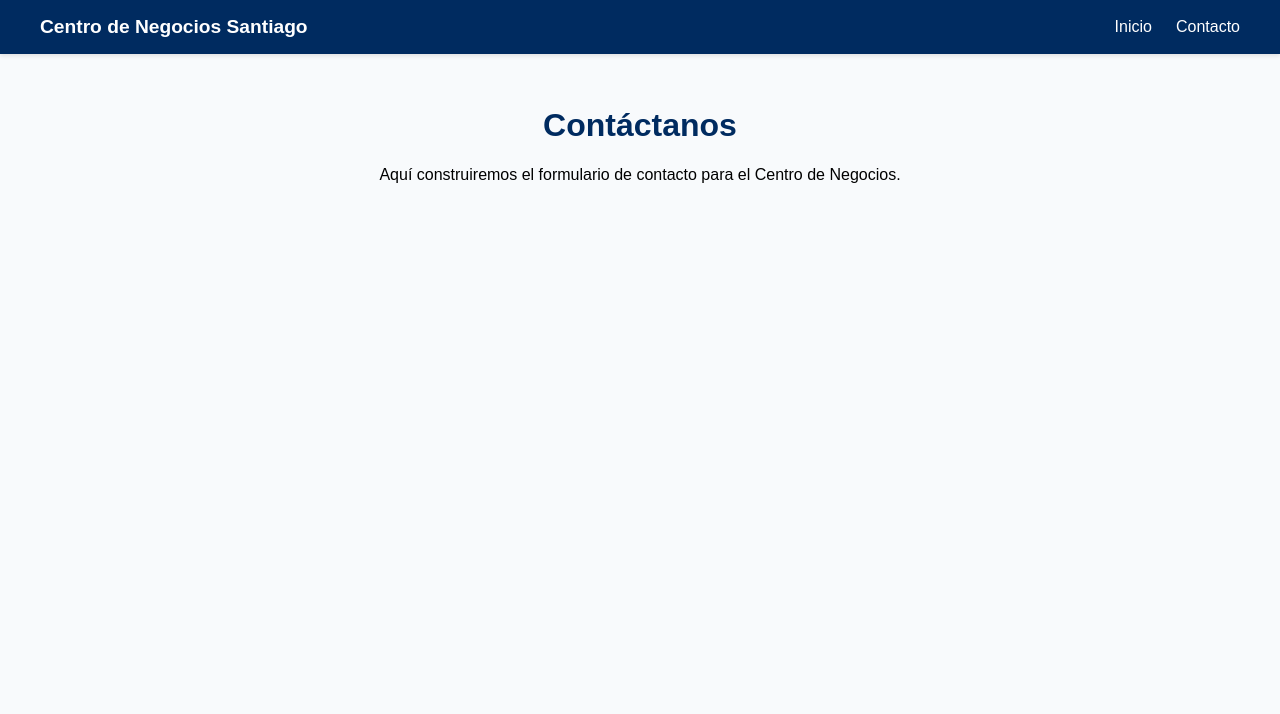
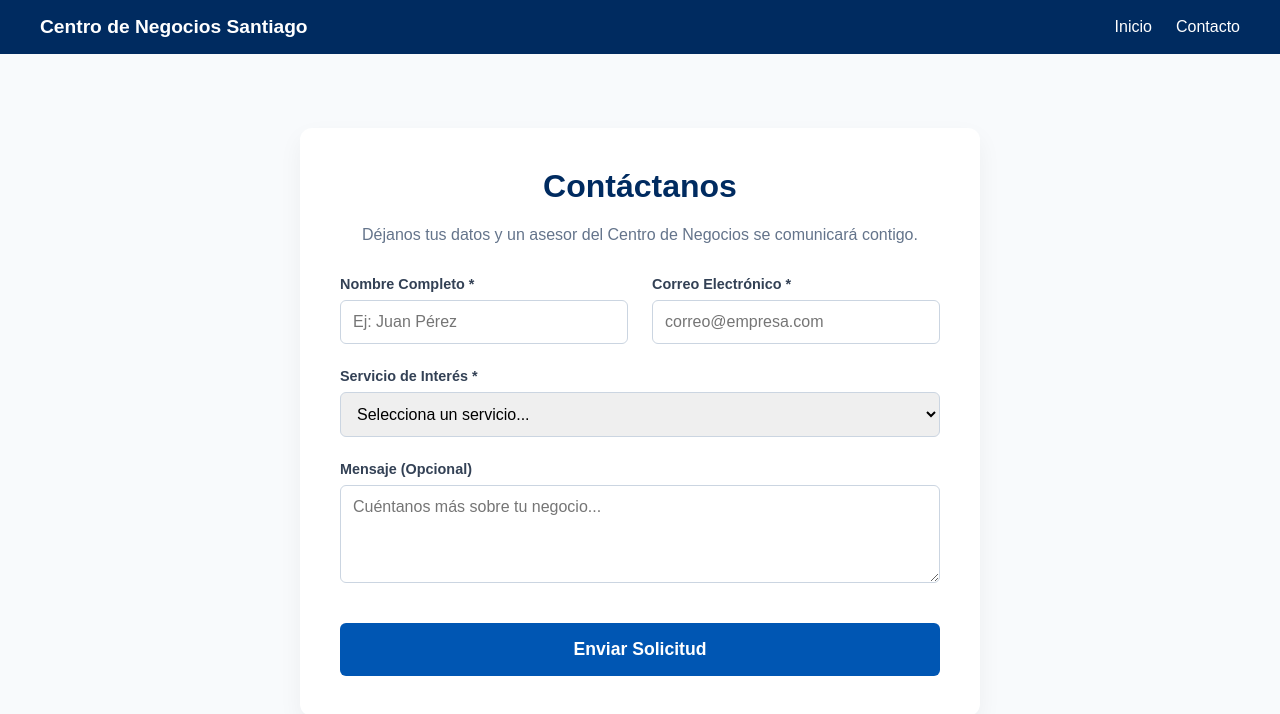
Before and after one commit to tomaslopez624/EVA3_TOMAS_LOPEZ_FRANULIC, a Vue app: page /contacto in a window 1280 px wide. Shown: the top 714 px of the page. Built offline with nearby package versions, Linux system fonts and the light colour scheme.

Commit message:
feat: crear vista de contacto dinámica que captura parámetros de la URL

```diff
--- a/src/views/ContactoView.vue
+++ b/src/views/ContactoView.vue
@@ -1,22 +1,168 @@
 <script setup>
+import { ref, onMounted } from 'vue'
+import { useRoute } from 'vue-router'
+
+const route = useRoute()
+
+// Variables reactivas para guardar los datos del formulario
+const formulario = ref({
+  nombre: '',
+  email: '',
+  servicio: '',
+  mensaje: ''
+})
+
+// Cuando la vista carga, revisamos si viene un servicio por la URL
+onMounted(() => {
+  if (route.query.servicio) {
+    formulario.value.servicio = route.query.servicio
+  }
+})
+
+// Función para simular el envío y aplicar validación básica (Punto 10)
+const enviarMensaje = () => {
+  if (!formulario.value.nombre || !formulario.value.email || !formulario.value.servicio) {
+    alert('Por favor, completa todos los campos obligatorios.')
+    return
+  }
+
+  // Aquí a futuro se conectaría con el backend/API
+  alert(`¡Gracias ${formulario.value.nombre}! Hemos recibido tu solicitud para el servicio de: ${formulario.value.servicio}.`)
+
+  // Limpiar el formulario
+  formulario.value = { nombre: '', email: '', servicio: '', mensaje: '' }
+}
 </script>
 
 <template>
-  <main class="contenedor">
-    <h1>Contáctanos</h1>
-    <p>Aquí construiremos el formulario de contacto para el Centro de Negocios.</p>
+  <main class="contenedor-contacto">
+    <div class="formulario-card">
+      <h1>Contáctanos</h1>
+      <p>Déjanos tus datos y un asesor del Centro de Negocios se comunicará contigo.</p>
+
+      <form @submit.prevent="enviarMensaje" class="form-grid">
+
+        <div class="campo">
+          <label for="nombre">Nombre Completo *</label>
+          <input type="text" id="nombre" v-model="formulario.nombre" required placeholder="Ej: Juan Pérez" />
+        </div>
+
+        <div class="campo">
+          <label for="email">Correo Electrónico *</label>
+          <input type="email" id="email" v-model="formulario.email" required placeholder="correo@empresa.com" />
+        </div>
+
+        <div class="campo ancho-completo">
+          <label for="servicio">Servicio de Interés *</label>
+          <select id="servicio" v-model="formulario.servicio" required>
+            <option value="" disabled>Selecciona un servicio...</option>
+            <option value="Asesoría Financiera">Asesoría Financiera</option>
+            <option value="Marketing Digital">Marketing Digital</option>
+            <option value="Formalización de Empresas">Formalización de Empresas</option>
+            <option value="Innovación">Innovación</option>
+          </select>
+        </div>
+
+        <div class="campo ancho-completo">
+          <label for="mensaje">Mensaje (Opcional)</label>
+          <textarea id="mensaje" v-model="formulario.mensaje" rows="4" placeholder="Cuéntanos más sobre tu negocio..."></textarea>
+        </div>
+
+        <button type="submit" class="btn-enviar ancho-completo">Enviar Solicitud</button>
+      </form>
+    </div>
   </main>
 </template>
 
 <style scoped>
-.contenedor {
-  padding: 2rem;
-  max-width: 1200px;
-  margin: 0 auto;
-  text-align: center;
-  font-family: Arial, sans-serif;
+.contenedor-contacto {
+  padding: 3rem 1rem;
+  display: flex;
+  justify-content: center;
+  align-items: center;
+  min-height: 80vh;
+  background-color: #f8fafc;
 }
+
+.formulario-card {
+  background-color: white;
+  padding: 2.5rem;
+  border-radius: 12px;
+  box-shadow: 0 10px 25px rgba(0,0,0,0.05);
+  width: 100%;
+  max-width: 600px;
+}
+
 h1 {
   color: #002b60;
+  text-align: center;
+  margin-top: 0;
+}
+
+p {
+  text-align: center;
+  color: #64748b;
+  margin-bottom: 2rem;
+}
+
+.form-grid {
+  display: grid;
+  grid-template-columns: 1fr 1fr;
+  gap: 1.5rem;
+}
+
+.campo {
+  display: flex;
+  flex-direction: column;
+}
+
+.ancho-completo {
+  grid-column: 1 / -1;
+}
+
+label {
+  font-weight: bold;
+  color: #334155;
+  margin-bottom: 0.5rem;
+  font-size: 0.9rem;
+}
+
+input, select, textarea {
+  padding: 0.75rem;
+  border: 1px solid #cbd5e1;
+  border-radius: 6px;
+  font-family: inherit;
+  font-size: 1rem;
+  transition: border-color 0.3s;
+}
+
+input:focus, select:focus, textarea:focus {
+  outline: none;
+  border-color: #0056b3;
+  box-shadow: 0 0 0 3px rgba(0, 86, 179, 0.1);
+}
+
+.btn-enviar {
+  background-color: #0056b3;
+  color: white;
+  border: none;
+  padding: 1rem;
+  font-size: 1.1rem;
+  font-weight: bold;
+  border-radius: 6px;
+  cursor: pointer;
+  transition: background-color 0.3s;
+  margin-top: 1rem;
+}
+
+.btn-enviar:hover {
+  background-color: #004494;
+}
+
+/* Diseño responsivo para celulares */
+@media (max-width: 600px) {
+  .form-grid {
+    grid-template-columns: 1fr;
+  }
 }
 </style>
```
Also changed, not shown: src/views/HomeView.vue (renamed from src/views/HomeVIew.vue).
